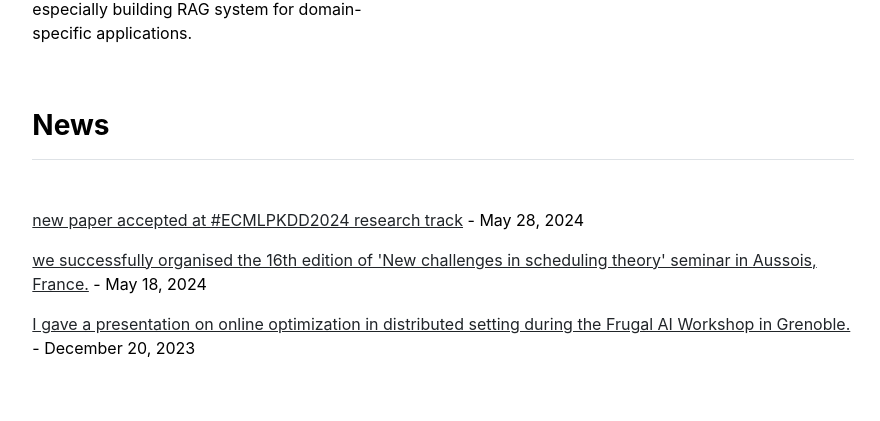
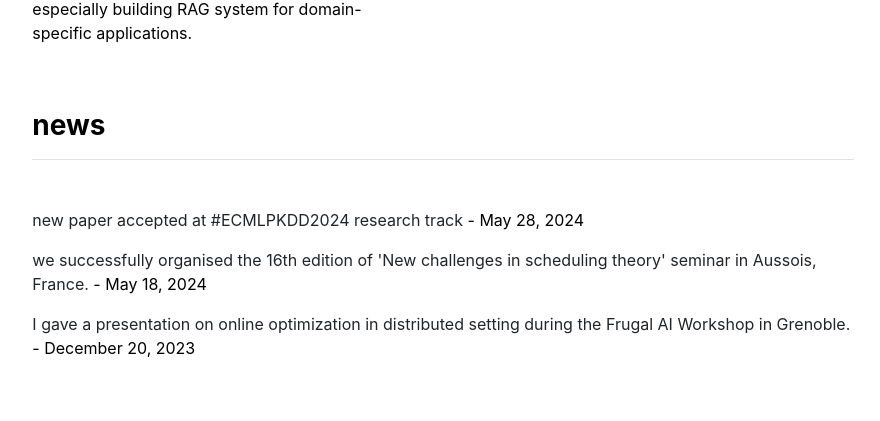
Before and after one commit to tuananhngh/tuananhngh.github.io, a Jekyll site: the page built from index.md, in a window 1280 px wide. Shown: the part 628-1049 px from the top of the page, without its empty margins (197-1077 px from the left). Built offline with Jekyll 4.4.1, drawn with Linux system fonts in a browser that asks for light colours.

Commit message:
update news

```diff
--- a/_layouts/home.html
+++ b/_layouts/home.html
@@ -24,9 +24,10 @@ layout: default
 
 <div class="row g-5 mb-5">
   <div class="col-md-12">
-    <h3 class="fw-bold border-bottom pb-3 mb-5">News</h3>
+    <h3 class="fw-bold border-bottom pb-3 mb-5">news</h3>
     {% for post in site.posts %}
-      <p><a href="{{ site.github.url }}/{{ post.url }}">{{ post.title }}</a> - {{ post.date | date: "%B %-d, %Y" }}</p>
+      <!-- <p><a href="{{ site.github.url }}/{{ post.url }}">{{ post.title }}</a> - {{ post.date | date: "%B %-d, %Y" }}</p> -->
+      <p><a href="{{ site.github.url }}/{{ post.url }}" style="text-decoration: none;">{{ post.title }}</a> - {{ post.date | date: "%B %-d, %Y" }}</p>
     {% endfor %}
     <!-- <h3 class="fw-bold border-bottom pb-3 mb-5">news</h3>
     {% for post in site.posts %}
--- a/_layouts/post.html
+++ b/_layouts/post.html
@@ -4,9 +4,7 @@ layout: default
 
 <div class="row g-5 mb-5">
   <div class="col-md-12">
-    <!-- <h3 class="fw-bold border-bottom pb-3 mb-5">{{ page.title }}</h3>
-    {{ content }} -->
-    <h3 class="fw-bold pb-3 mb-5">{{ page.title }}</h3>
+    <h3 class="fw-bold border-bottom pb-3 mb-5">{{ page.title }}</h3>
     {{ content }}
   </div>
 </div>
```
